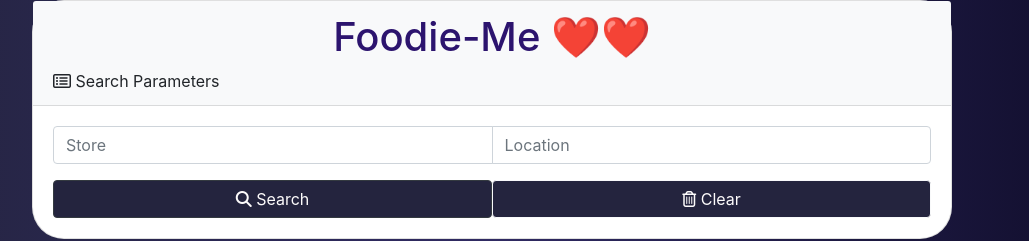
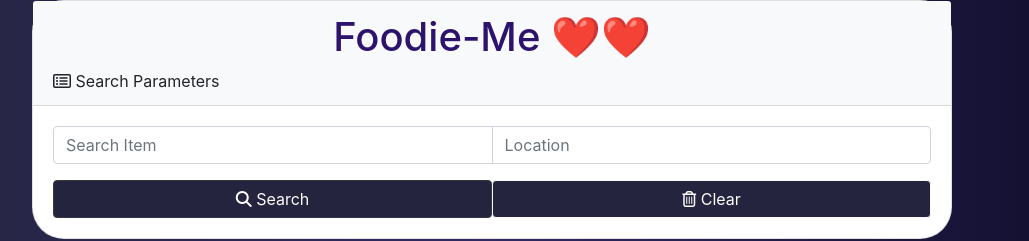
Before and after one commit to carolninganga/foodie-me-, a React (Create React App) app: page / in a window 1280 px wide. Shown: the top 241 px of the page, without its empty margins (148-1177 px from the left). Built offline with nearby package versions, Linux system fonts and the light colour scheme; no server answers.

Commit message:
changed search placeholder

```diff
--- a/src/components/Search/Search.js
+++ b/src/components/Search/Search.js
@@ -17,7 +17,7 @@ function getBusiness(props) {
           onChange={props.handleInputChange}
           value={props.value}
           name="term"
-          autoComplete = "off" className="form-control" id="searchTerm" placeholder="Store" />
+          autoComplete = "off" className="form-control" id="searchTerm" placeholder="Search Item" />
         <input type="text"
           onChange={props.handleInputChange}
           value={props.value}
```
